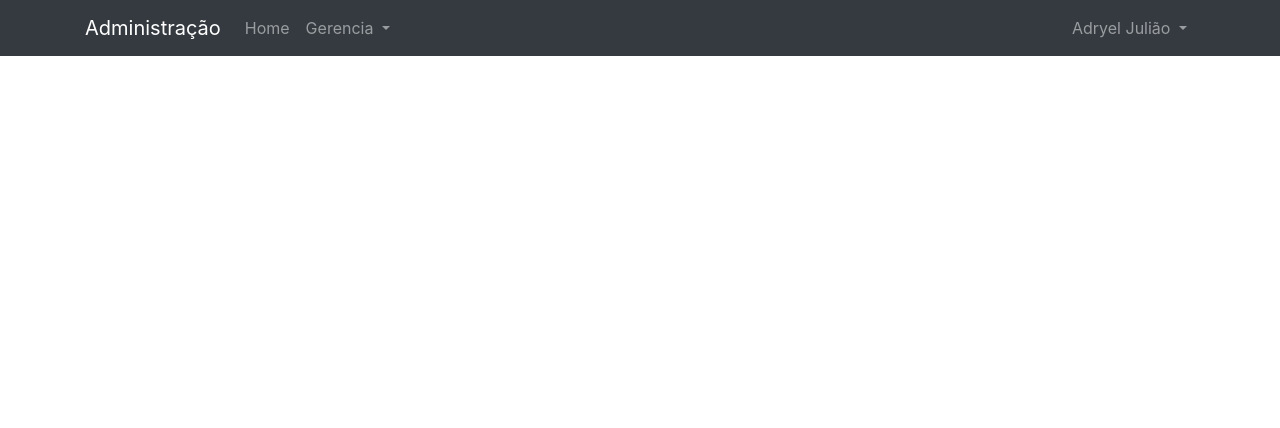
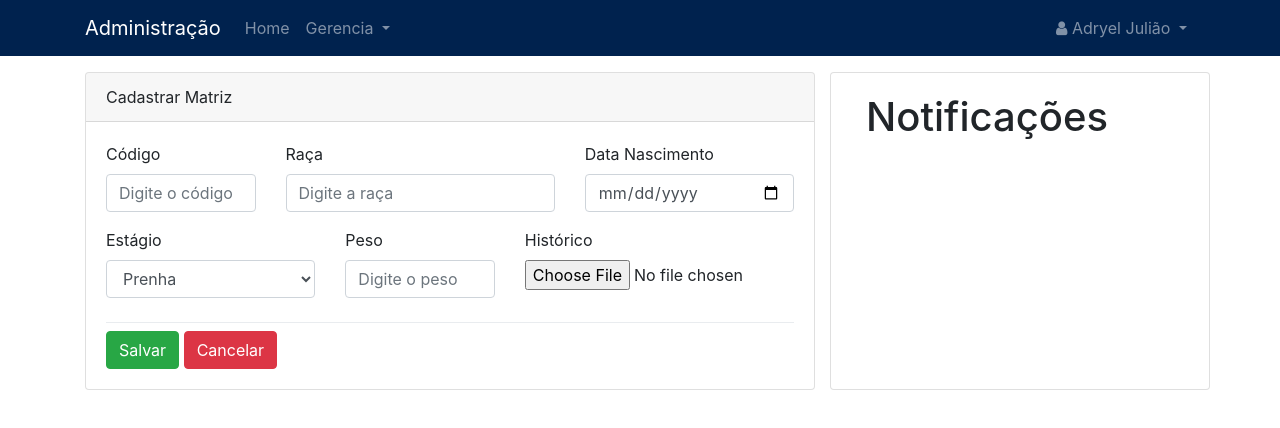
Before and after one commit to brunogeek9/PigManagerWeb, a website: page view/cadastro-matriz.html in a window 1280 px wide. Drawn offline with Linux system fonts and the light colour scheme.

Commit message:
tela para cadastro de matriz finalizada

```diff
--- /dev/null
+++ b/lib/mycss/style-custom.css
@@ -0,0 +1,3 @@
+.bg-blublu{
+	background: #00224e;
+}
--- a/view/cadastro-matriz.html
+++ b/view/cadastro-matriz.html
@@ -2,15 +2,19 @@
 <html>
 <head>
 	<meta charset="utf-8">
+	<!-- fontes de estilo -->
 	<link rel="stylesheet" type="text/css" href="../lib/bootstrap/bootstrap.css">
+	<link rel="stylesheet" type="text/css" href="../lib/mycss/style-custom.css">
+	<link rel="stylesheet" href="https://cdnjs.cloudflare.com/ajax/libs/font-awesome/4.7.0/css/font-awesome.min.css">
+	<!-- fim -->
 	<meta http-equiv="X-UA-Compatible" content="IE=edge" />
 	<meta name="viewport" content="width=device-width, initial-scale=1, shrink-to-fit=no">
 
-	<title></title>
+	<title>Cadastro Matriz</title>
 </head>
 <body>
 
-	<nav class="navbar navbar-expand-lg navbar-dark bg-dark">
+	<nav class="navbar navbar-expand-lg navbar-dark bg-blublu">
 		<div class="container">
 			<a href="#" class="navbar-brand mb-0">Administração</a>
 
@@ -63,6 +67,65 @@
 </div>
 </nav>
 
+<div class="container mt-3">
+	<div class="row">
+		<div class="col-md-8">
+
+
+			<div class="card">
+				<div class="card-header">Cadastrar Matriz</div>
+				<div class="card-body">
+					<form>
+						<div class="row">
+							<div class="col-lg-3 col-md-6 form-group ">
+								<label for="codigo-matriz">Código</label>
+								<input type="text" class="form-control" id="codigo-matriz" placeholder="Digite o código">
+							</div>
+							<div class="col-lg-5 col-md-6 form-group ">
+								<label for="raca-matriz">Raça</label>
+								<input type="text" class="form-control" id="raca-matriz" placeholder="Digite a raça">
+							</div>
+							<div class="col-lg-4 col-md-12 form-group ">
+								<label for="data-matriz">Data Nascimento</label>
+								<input type="date" class="form-control" id="data-matriz" >
+							</div>
+
+						</div>
+						<div class="row">
+							<div class="col-lg-4 col-md-6 form-group">
+								<label for="estagio-matriz">Estágio</label>
+								<select id="estagio-matriz" class="form-control">
+									<option>Prenha</option>
+									<option>Grávida</option>
+									<option>Aleitamento</option>
+									<option>Descanso</option>
+								</select>
+							</div>
+							<div class="col-lg-3 col-md-6 form-group">
+								<label for="peso-matriz">Peso</label>
+								<input type="text" class="form-control" id="peso-matriz" placeholder="Digite o peso">
+							</div>
+							<div class="col-lg-5 col-md-12 form-group">
+								<label for="historico-matriz">Histórico</label>
+								<input type="file" class="form-control-file" id="historico-matriz">
+							</div>
+						</div>
+						<div class="dropdown-divider"></div>
+						<button type="submit" class="btn btn-success">Salvar</button>
+						<button type="submit" class="btn btn-danger">Cancelar</button>
+
+					</form>
+				</div>
+			</div>
+		</div>
+		<div class="card col-md-4">
+			<div class="card-body">
+				<h1>Notificações</h1>
+			</div>
+		</div>
+	</div>
+</div>
+
 <script src="../lib/jquery/dist/jquery.js"></script>
 <script src="../lib/popper/dist/popper.js"></script>
 <script src="../lib/bootstrap/dist/js/bootstrap.js"></script>
```
